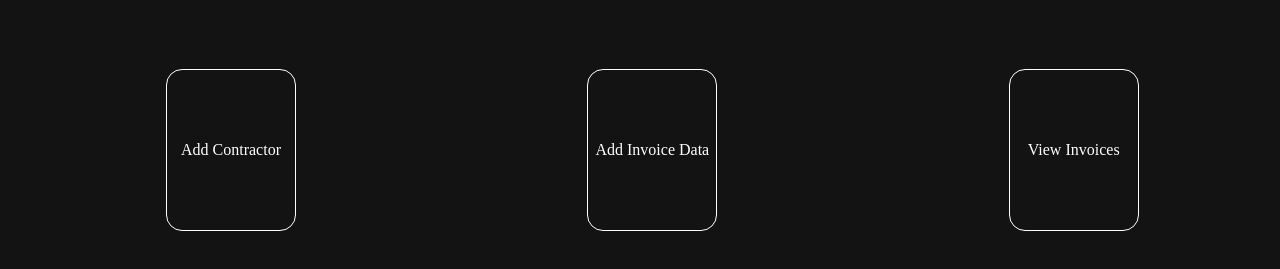
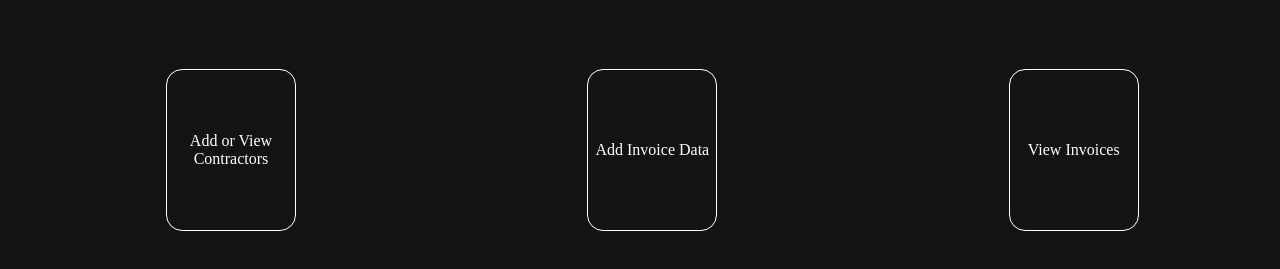
Before and after one commit to Irond76/IDBTool, a SvelteKit app: page / in a window 1280 px wide. Shown: the part 153-422 px from the top of the page. Built offline with nearby package versions, Linux system fonts and the light colour scheme.

Commit message:
Ready for testing

```diff
--- a/src/routes/+page.svelte
+++ b/src/routes/+page.svelte
@@ -7,7 +7,7 @@
     <div class="action-container">
         <div class="action-buttons">
             <div class="add-contractor-btn">
-                <a href="/addContractor">Add Contractor</a>
+                <a href="/addContractor">Add or View Contractors</a>
             </div>
         </div>
         <div class="action-buttons">
--- a/src/routes/addContractor/+page.server.js
+++ b/src/routes/addContractor/+page.server.js
@@ -17,6 +17,7 @@ export const actions = {
                 throw redirect(301, 'http://localhost:5173/errorPage')
             }
             await newContractor.save();
+            throw redirect(301, 'http://localhost:5173/' )
 
     }
 
--- a/src/routes/addContractor/+page.svelte
+++ b/src/routes/addContractor/+page.svelte
@@ -2,7 +2,7 @@
     export let data;
     </script>
 <div>
-    <h1>Add Contractor:</h1>
+    <h1>Add Contractor :</h1>
 </div>
     <div class="form-container">
         <div class="form">
```
